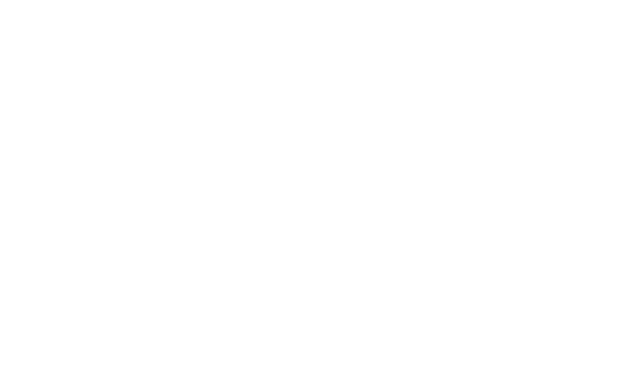
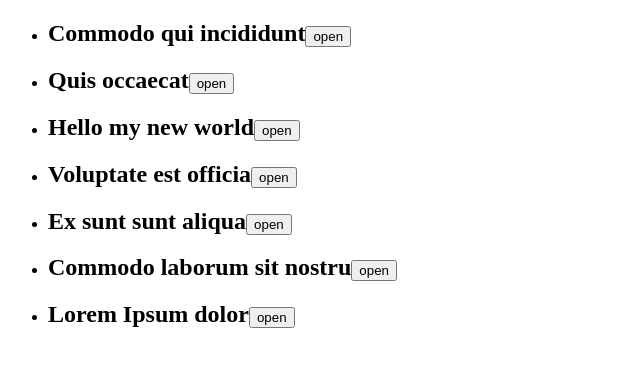
Before and after one commit to romabelka/basic-react-1902, a React (Create React App) app: page / in a window 1280 px wide. Shown: the top 366 px of the page, without its empty margins (0-640 px from the left). Built offline with nearby package versions, Linux system fonts and the light colour scheme.

Commit message:
add article list

```diff
--- a/package.json
+++ b/package.json
@@ -3,6 +3,7 @@
   "version": "0.1.0",
   "private": true,
   "dependencies": {
+    "prop-types": "^15.6.0",
     "react": "^16.2.0",
     "react-dom": "^16.2.0",
     "react-scripts": "1.1.1"
--- a/src/App.js
+++ b/src/App.js
@@ -1,4 +1,5 @@
 import React, { Component } from 'react'
+import ArticleList from './components/article-list'
 
 class App extends Component {
     static propTypes = {
@@ -8,7 +9,7 @@
     render() {
         return (
             <div>
-
+                <ArticleList articles = {this.props.articles}/>
             </div>
         )
     }
--- /dev/null
+++ b/src/components/article-list.js
@@ -0,0 +1,34 @@
+import React, { Component } from 'react'
+import PropTypes from 'prop-types'
+import Article from './article'
+
+class ArticleList extends Component {
+    static propTypes = {
+        articles: PropTypes.array.isRequired
+    };
+
+    state = {
+        openArticleId: null
+    }
+
+    render() {
+        const articleElements = this.props.articles.map(article =>
+            <li key = {article.id}>
+                <Article
+                    article = {article}
+                    onButtonClick = {this.toggleArticle(article.id)}
+                    isOpen = {this.state.openArticleId === article.id}
+                />
+            </li>
+        )
+        return (
+            <ul>
+                {articleElements}
+            </ul>
+        )
+    }
+
+    toggleArticle = openArticleId => () => this.setState({ openArticleId })
+}
+
+export default ArticleList
--- /dev/null
+++ b/src/components/article.js
@@ -0,0 +1,34 @@
+import React from 'react'
+import PropTypes from 'prop-types'
+
+function Article({ isOpen, article, onButtonClick }) {
+    return (
+        <div>
+            <h2>
+                {article.title}
+                <button onClick = {onButtonClick}>{isOpen ? 'close' : 'open'}</button>
+            </h2>
+            {isOpen && getBody(article)}
+        </div>
+    )
+}
+
+function getBody(article) {
+    return (
+        <section>
+            {article.text}
+        </section>
+    )
+}
+
+
+Article.propTypes = {
+    isOpen: PropTypes.bool,
+    article: PropTypes.shape({
+        title: PropTypes.string.isRequired,
+        text: PropTypes.string
+    }).isRequired,
+    onButtonClick: PropTypes.func
+}
+
+export default Article
--- a/src/index.js
+++ b/src/index.js
@@ -1,7 +1,8 @@
-import React from 'react';
-import ReactDOM from 'react-dom';
-import App from './App';
-import registerServiceWorker from './registerServiceWorker';
+import React from 'react'
+import ReactDOM from 'react-dom'
+import App from './App'
+import registerServiceWorker from './registerServiceWorker'
+import articles from './fixtures'
 
-ReactDOM.render(<App />, document.getElementById('root'));
-registerServiceWorker();
+ReactDOM.render(<App articles = {articles} />, document.getElementById('root'))
+registerServiceWorker()
```
Also changed, not shown: 1 other file (tests, documents, lock files or other folders).
